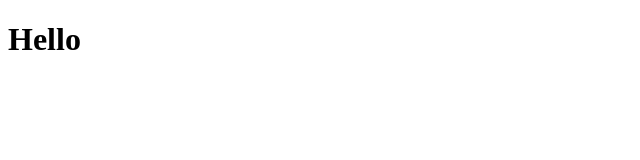
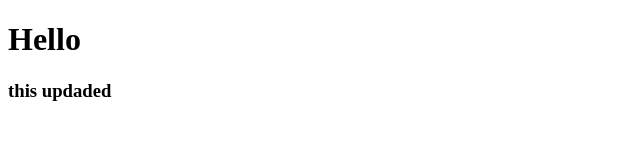
Before and after one commit to nurbubu-abduvalieva/first-repository-, a plain HTML site: page index.html in a window 1280 px wide. Shown: the whole page, without its empty margins (0-640 px from the left). Drawn offline with Linux system fonts and the light colour scheme.

```diff
--- a/index.html
+++ b/index.html
@@ -6,5 +6,6 @@
 </head>
 <body>
     <h1>Hello</h1>
+<h3>this updaded </h3>
 </body>
 </html>
```
